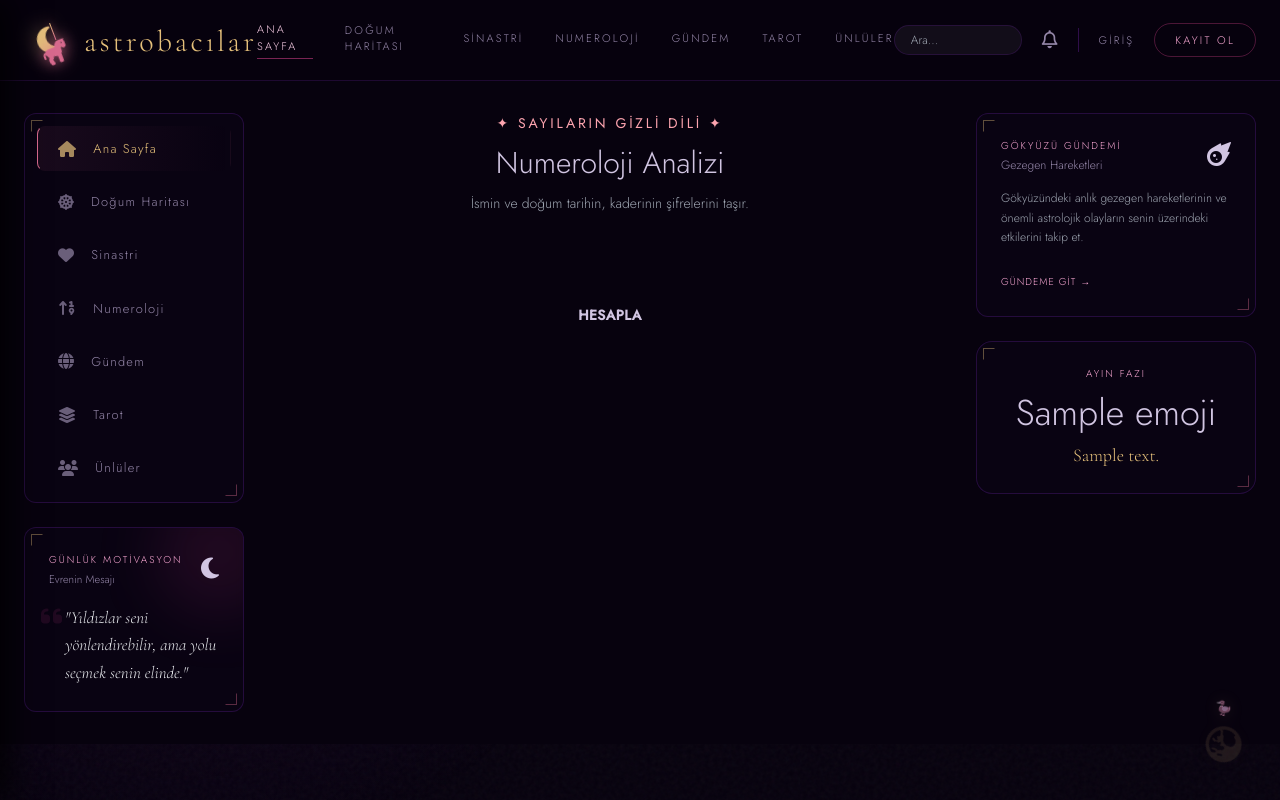
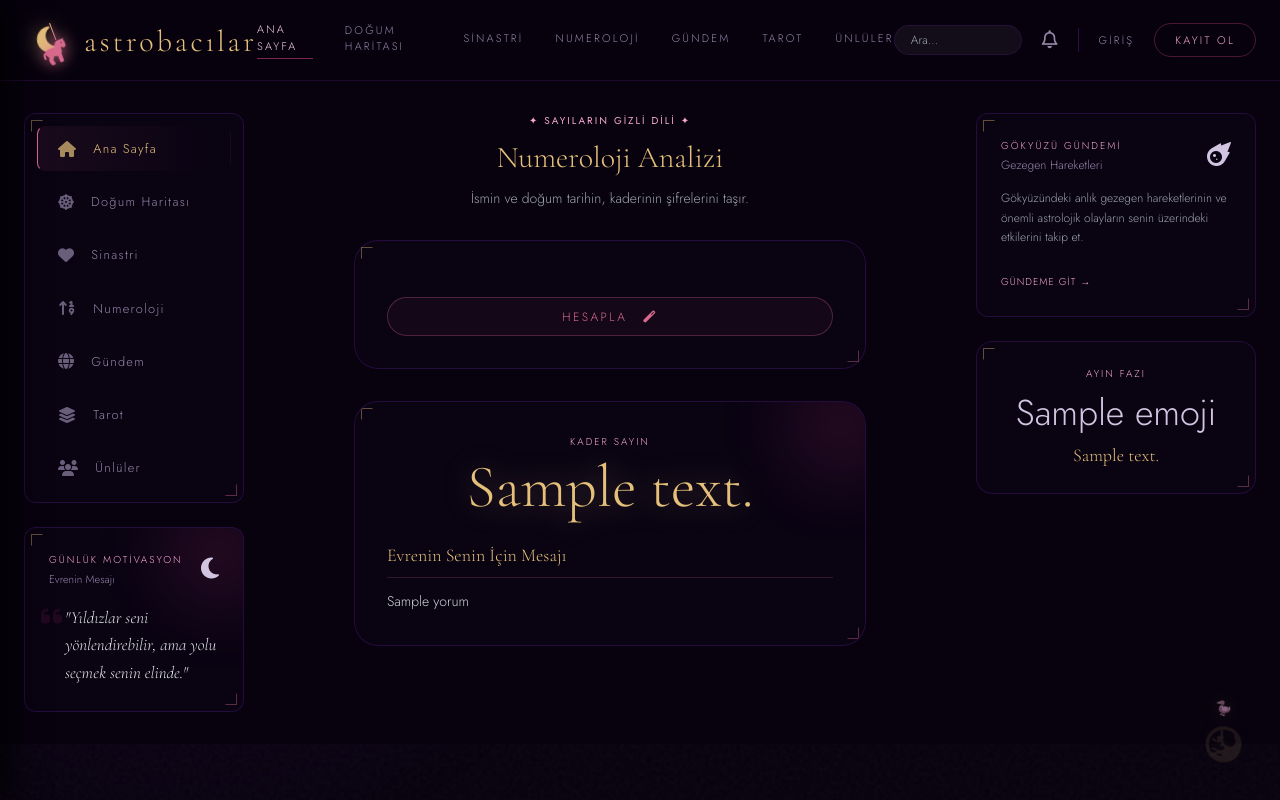
Before and after one commit to busraoren/astroloji_website, a Django app: template numeroloji/templates/numeroloji/form.html in a window 1280 px wide. Run offline with Django 4.2, Linux system fonts and the light colour scheme; the template is opened without the code that fills it: most values are stand-ins (such as "Sample title", 1, 10 or a date in 2020); parts of the project's set-up code (start-up, migrations or seed data) failed here and were passed over; some libraries are stand-ins or nearby versions.

Commit message:
numeroloji sonuç çıkmama hatası düzeltildi.

```diff
--- a/numeroloji/templates/numeroloji/form.html
+++ b/numeroloji/templates/numeroloji/form.html
@@ -3,21 +3,49 @@
 {% block title %}Numeroloji{% endblock %}
 
 {% block content %}
-<div class="max-w-lg mx-auto">
+<div class="max-w-lg mx-auto mb-16">
     <div class="text-center mb-8">
-        <p class="text-sm tracking-[0.2em] text-rose-300 font-normal mb-3">✦ SAYILARIN GİZLİ DİLİ ✦</p>
-        <h2 class="font-baslik text-3xl text-gradient-gold">Numeroloji Analizi</h2>
-        <p class="text-gray-400 text-sm mt-3">İsmin ve doğum tarihin, kaderinin şifrelerini taşır.</p>
+        <p class="text-[10px] tracking-[0.2em] text-pink-300 font-normal mb-3">✦ SAYILARIN GİZLİ DİLİ ✦</p>
+        <h2 class="font-serif-mystic text-3xl text-gold font-light">Numeroloji Analizi</h2>
+        <p class="text-gray-400 text-sm mt-3 font-light">İsmin ve doğum tarihin, kaderinin şifrelerini taşır.</p>
     </div>
 
-    <div class="card-elegant rounded-3xl p-8">
+    <!-- FORM KISMI -->
+    <div class="card-line-art corner-marks rounded-3xl p-8">
         <form method="post">
             {% csrf_token %}
-            {{ form.as_p }}
-            <button type="submit" class="holo-btn w-full font-semibold py-3 rounded-full mt-4 tracking-wide text-sm">
-                HESAPLA
+
+            <div class="space-y-4 text-gray-300 font-light text-sm">
+                {{ form.as_p }}
+            </div>
+
+            <button type="submit" class="btn-elegant w-full mt-6">
+                HESAPLA <i class="fas fa-magic ml-2"></i>
             </button>
         </form>
     </div>
+
+    <!-- SONUÇ GÖSTERİM KISMI (Eğer hesaplama yapıldıysa burası görünür) -->
+    {% if yorum %}
+    <div class="mt-8 card-line-art corner-marks rounded-3xl p-8 relative overflow-hidden fade-enter fade-enter-active">
+        <!-- Arka plan süslemesi -->
+        <div class="absolute -top-10 -right-10 w-32 h-32 bg-pink-500/10 rounded-full blur-[30px] pointer-events-none"></div>
+
+        <div class="text-center mb-6 relative z-10">
+            <p class="text-[10px] tracking-[0.2em] text-pink-300 uppercase mb-2">Kader Sayın</p>
+            <div class="text-6xl text-gold font-serif-mystic drop-shadow-[0_0_15px_rgba(229,192,123,0.4)]">
+                {{ kader_sayisi }}
+            </div>
+        </div>
+
+        <div class="relative z-10">
+            <h3 class="text-gold text-lg font-serif-mystic mb-3 border-b border-[rgba(215,105,141,0.2)] pb-2">Evrenin Senin İçin Mesajı</h3>
+            <p class="text-gray-300 text-sm leading-relaxed font-light">
+                {{ yorum }}
+            </p>
+        </div>
+    </div>
+    {% endif %}
+
 </div>
 {% endblock %}
```
Also changed, not shown: numeroloji/templates/numeroloji/sonuc.html (deleted, +0 -23 lines), numeroloji/views.py (+14 -8 lines).
